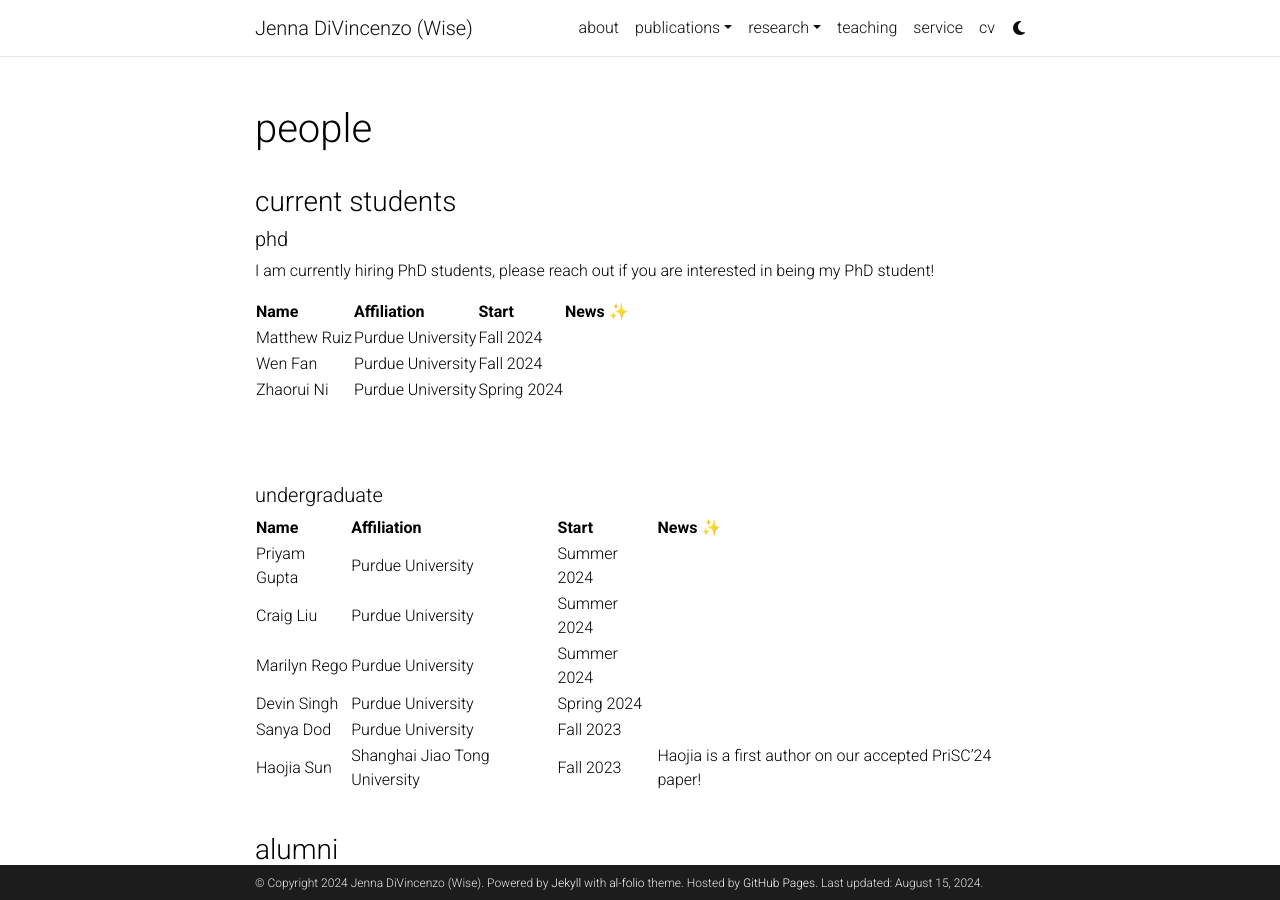
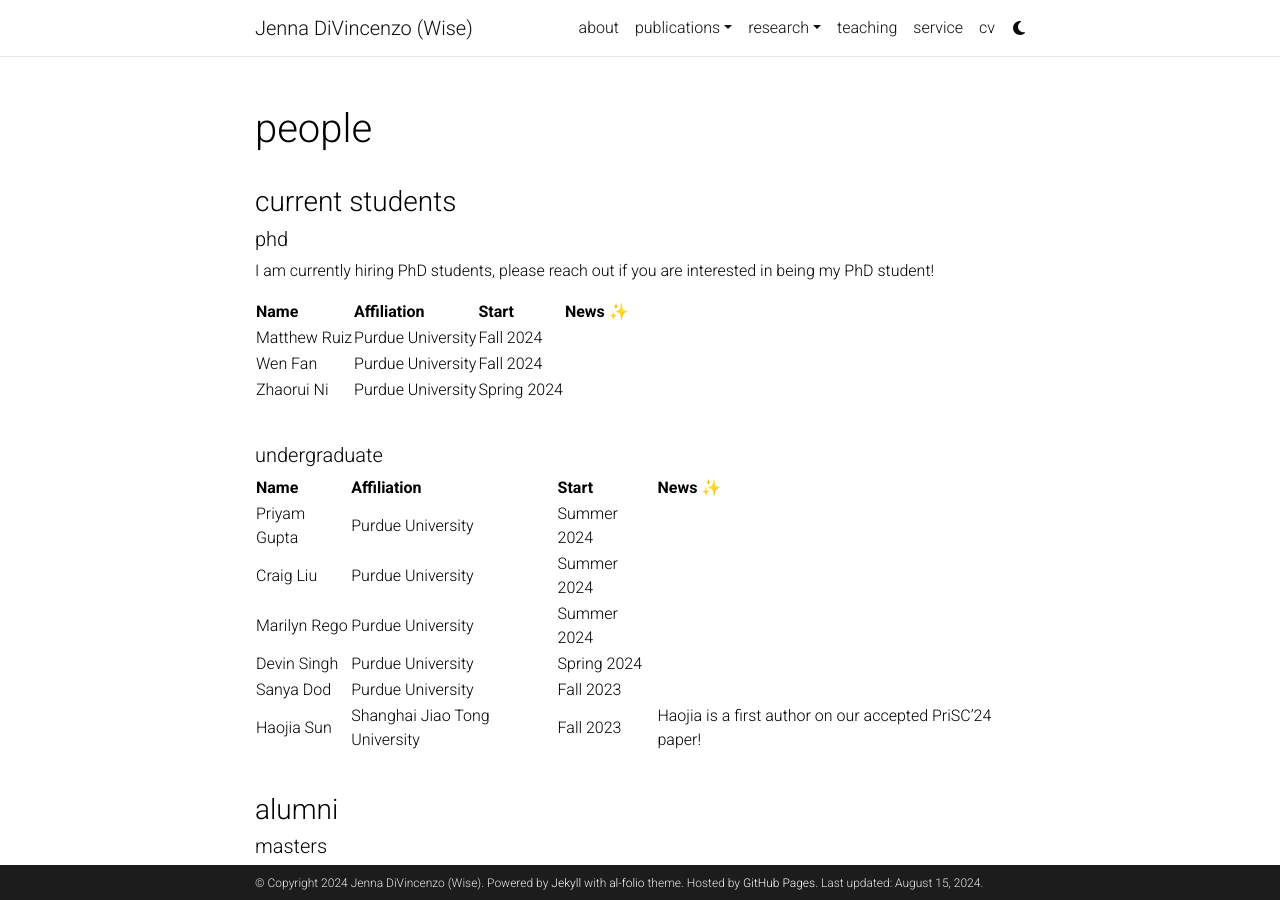
Before and after one commit to jennalwise/jennalwise.github.io, a Jekyll site: the page built from _pages/profiles.md, in a window 1280 px wide and 900 px high. Built offline with Jekyll 4.4.1, drawn with Linux system fonts in a browser that asks for light colours; emoji names are drawn with the system emoji font; comment, search, counter and statistics services are not loaded; a style sheet for code colours, icons or effects is not loaded.

Commit message:
extra spacing on people page

```diff
--- a/_pages/profiles.md
+++ b/_pages/profiles.md
@@ -23,9 +23,9 @@
 
 | Name                 | Affiliation                   | Start       | News :sparkles:      |
 | -----------          | -----------                   | ----------  | ---------- |
-| Kunal Singh          | Carnegie Mellon University (Co-advised by [Jonathan Aldrich](https://www.cs.cmu.edu/~aldrich/))   | Fall 2023   | Kunal is an author on our accepted PriSC'24 paper! |-->
+| Kunal Singh          | Carnegie Mellon University (Co-advised by [Jonathan Aldrich](https://www.cs.cmu.edu/~aldrich/))   | Fall 2023   | Kunal is an author on our accepted PriSC'24 paper! |
 
-<br>
+<br>-->
 
 ##### undergraduate
 
@@ -48,6 +48,8 @@
 | -----------          | -----------                                                                                       | ----------              | ---------- |
 | Kunal Singh          | Carnegie Mellon University (Co-advised by [Jonathan Aldrich](https://www.cs.cmu.edu/~aldrich/))   | Fall 2023 - Spring 2024 | Software Engineer @ NVIDIA          |
 
+<br>
+
 ##### undergraduate
 
 | Name                                        | Affiliation                   | Tenure                     | Where are they now? :sparkles:        |
```
